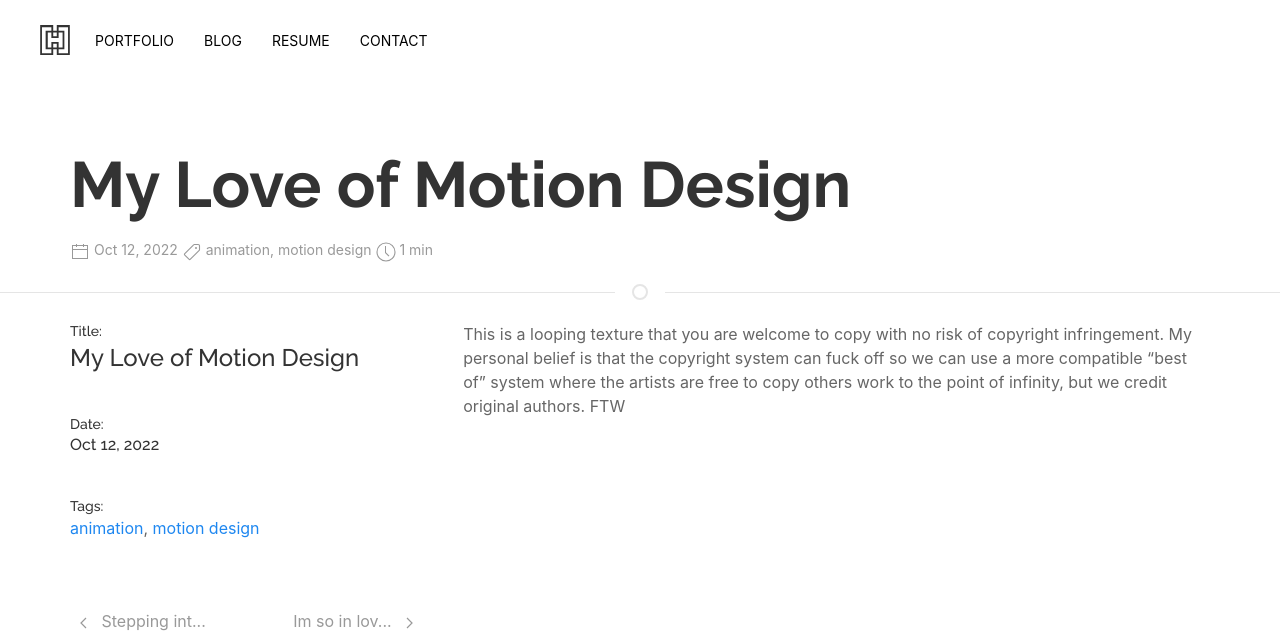
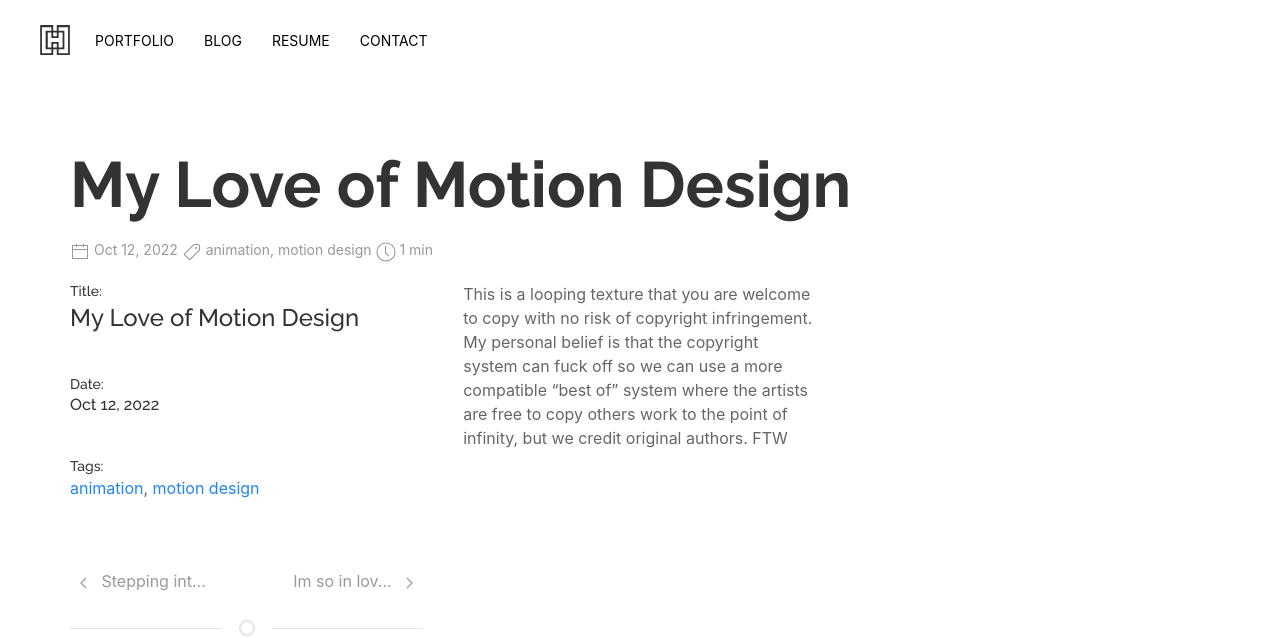
Before and after one commit to kre8t/kre8t.github.io, a Jekyll site: the page built from _posts/2022-10-12-my-love-of-motion-design.md, in a window 1280 px wide. Shown: the top 638 px of the page. Built offline with Jekyll 4.4.1, drawn with Linux system fonts in a browser that asks for light colours; grey boxes are pictures that could not be loaded.

Commit message:
Update post.html

```diff
--- a/_layouts/post.html
+++ b/_layouts/post.html
@@ -18,7 +18,7 @@
         </p>
       </div>
     </div>
-    <hr class="uk-divider-icon">
+    <hr class="uk-divider">
 
   </div>
   <div class="uk-section uk-section-large uk-container uk-padding-large uk-padding-remove-top">
@@ -34,7 +34,7 @@
         </p>
           {% include post-pagination.html %}
       </div>
-      <div class="uk-width-2-3@m">
+      <div class="uk-width-1-3@m">
         <article class="uk-article">
           {% if post.bigimg %}
           <img src="{{page.bigimg}}">
```
